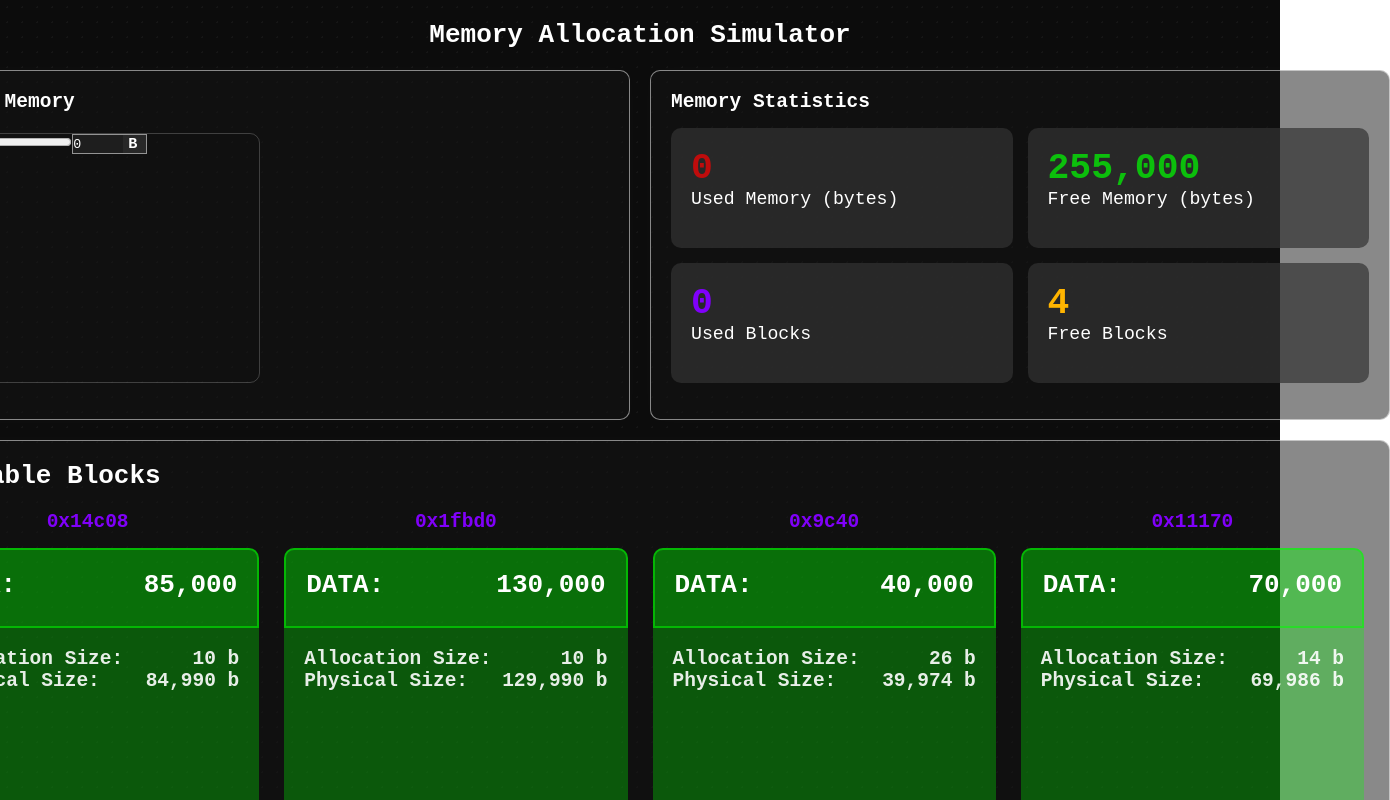
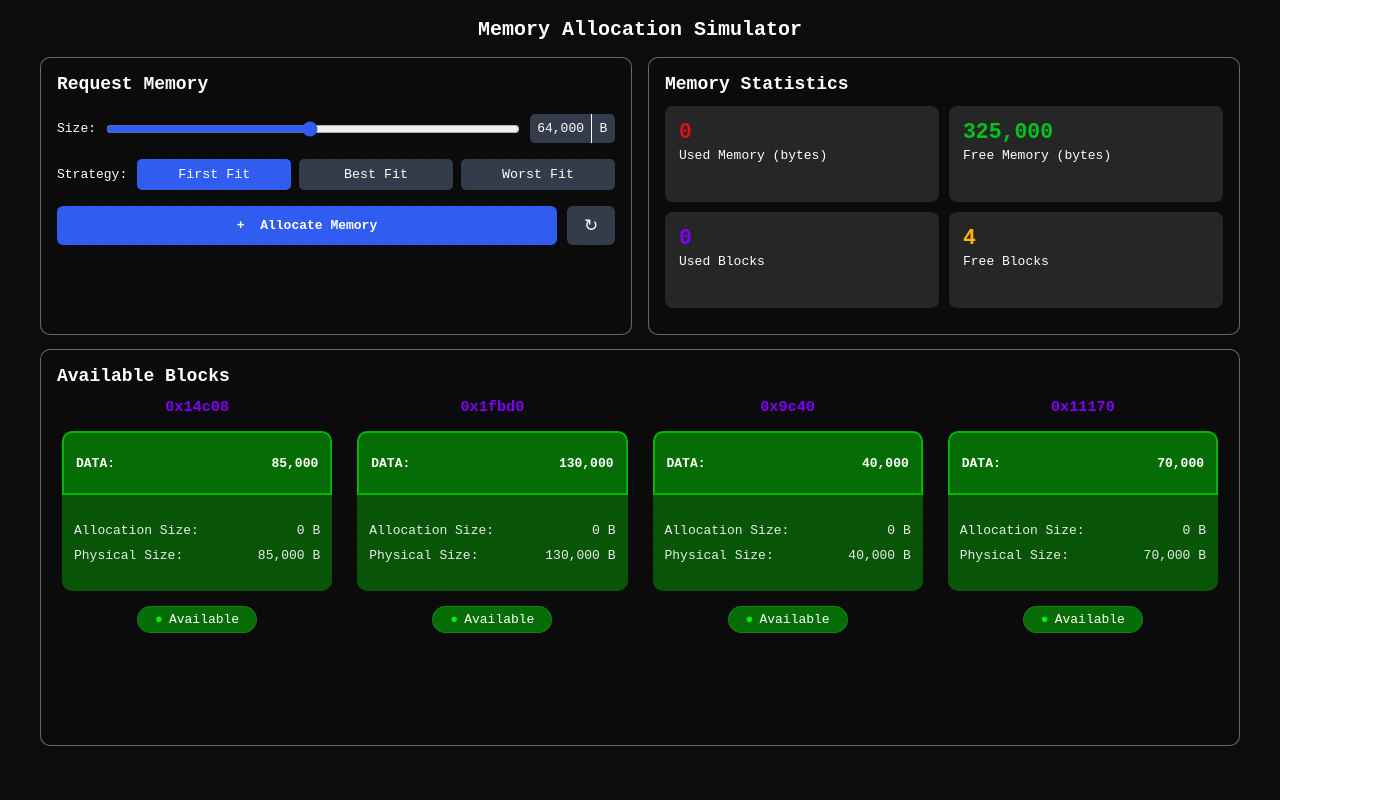
Before and after one commit to ItsAulric/Memory-Allocation-Simulator, a React app in the folder frontend/: page / in a window 1280 px wide. Shown: the top 800 px of the page, 1390 px wide, since content can reach past the window. Built offline with nearby package versions, Linux system fonts and the light colour scheme; the HTML template or start-up script is replaced by a standard one.

Commit message:
feat: complete memory allocation simulator

```diff
--- a/frontend/src/App.css
+++ b/frontend/src/App.css
@@ -1,132 +1,233 @@
 .page-container {
-    width: 100vw;
-    height: 100vh;
-
+    min-height: 100vh;
     color: #fff;
     background-color: #0c0c0c;
-    background-image: radial-gradient(rgba(255, 255, 255, 0.04) 1px, transparent 0);
+    background-image: radial-gradient(rgba(255, 255, 255, 0.035) 1px, transparent 0);
     background-size: 15px 15px;
-
     display: flex;
     flex-direction: column;
+    align-items: center;
+    padding: 18px 24px 24px;
+}
 
-    align-items: center;
-    padding-top: 20px;
+.page-container > h1 {
+    width: min(100%, 1200px);
+    margin-bottom: 16px;
+    font-size: 20px;
+    text-align: center;
+}
+
+.blocks-container,
+.memory-form-container,
+.analytics {
+    border: 1px solid rgba(255, 255, 255, 0.38);
+    border-radius: 10px;
+    background-color: rgba(12, 12, 12, 0.7);
+}
+
+.row,
+.blocks-container {
+    width: min(100%, 1200px);
 }
 
 .row {
-    width: 1500px;
-    height: 350px;
-
-    border-radius: 8px;
-
-    display: flex;
-
-    gap: 20px;
-    margin-top: 20px;
+    display: grid;
+    grid-template-columns: repeat(2, minmax(0, 1fr));
+    gap: 16px;
 }
 
 .memory-form-container,
 .analytics {
-    width: 740px;
-    height: 350px;
+    min-width: 0;
+    min-height: 278px;
+    padding: 16px;
+}
 
-    border: 1px solid rgba(255, 255, 255, 0.5);
-    border-radius: 10px;
-
-    background-color: rgba(20, 20, 20, 0.5);
-    box-shadow: 0 0 20px rgba(255, 255, 255, 0.02);
-
-    padding: 20px;
+.memory-form-container h2,
+.analytics h2,
+.blocks-container h2 {
+    margin-bottom: 12px;
+    font-size: 18px;
 }
 
 .memory-form {
-    width: 50%;
-    height: 250px;
-
-    border: 1px solid rgba(255, 255, 255, 0.2);
-    border-radius: 10px;
-
     display: flex;
-
-    & input[type="range"] {
-        align-self: flex-start;
-    }
-
-    & input[type="text"] {
-        width: 50px;
-        height: 18px;
-
-        color: #fff;
-
-        border: none;
-        background-color: rgba(20, 20, 20, 0.5);
-
-
-    }
-
+    flex-direction: column;
+    gap: 16px;
     margin-top: 20px;
 }
 
-.text-input {
-    width: 75px;
-    height: 20px;
-
-    border: 1px solid rgba(255, 255, 255, 0.5);
-
-    background-color: rgba(50, 50, 50, 0.7);
-
+.size-control,
+.strategy-control,
+.form-actions {
     display: flex;
     align-items: center;
+    gap: 10px;
+}
+
+.size-control input[type="range"] {
+    min-width: 50px;
+    flex: 1;
+    accent-color: #315cf0;
+}
+
+.size-control output {
+    min-width: 55px;
+    border-radius: 5px 0 0 5px ;
+    background-color: #343c4b;
+    padding: 7px;
+    text-align: center;
+}
+.unit {
+    min-width: 55px;
+    border-left: 1px solid rgba(255, 255, 255, 1);
+    border-radius: 0 5px 5px 0;
+    background-color: #343c4b;
+    padding: 7px;
+    text-align: center;
+}
+
+.unit {
+    min-width: 24px;
+    margin-left: -10px;
+}
+
+.strategy-control > span {
+    white-space: nowrap;
+}
+
+.strategy-options {
+    display: flex;
+    flex: 1;
+    gap: 8px;
+}
+
+.strategy-options button,
+.reset-button {
+    color: #fff;
+    border: 0;
+    border-radius: 5px;
+    background-color: #343c4b;
+    padding: 8px 12px;
+    cursor: pointer;
+}
+
+.strategy-options button {
+    flex: 1;
+}
+
+.strategy-options button.selected,
+.allocate-button {
+    background-color: #315cf0;
+}
+
+.form-actions {
+    align-items: stretch;
+}
+
+.allocate-button,
+.reset-button {
+    color: #fff;
+    border: 0;
+    border-radius: 6px;
+    font: inherit;
+    cursor: pointer;
+}
+
+.allocate-button {
+    flex: 1;
+    padding: 12px;
+    font-weight: bold;
+}
+
+.reset-button {
+    min-width: 48px;
+    font-size: 1.3rem;
+}
+
+.allocation-error {
+    color: #ff7777;
 }
 
 .grid-container {
-    font-size: 1.4rem;
-
     display: grid;
-    grid-template-columns: repeat(2, 1fr);
-    grid-template-rows: repeat(2, 1fr);
-
-    gap: 15px;
-    margin: 15px 0 0;
+    grid-template-columns: repeat(2, minmax(0, 1fr));
+    gap: 10px;
+    margin: 0;
 }
 
 .grid-item {
-    height: 120px;
-
-    border-radius: 10px;
-
-    background-color: rgba(50, 50, 50, 0.7);
-
-    padding: 20px;
+    min-height: 96px;
+    border-radius: 8px;
+    background-color: #262626;
+    padding: 14px;
 }
 
 .grid-item dd {
-    font-size: 2em;
+    margin: 0 0 4px;
+    font-size: 1.65rem;
     font-weight: bold;
 }
 
+.used-memory {
+    color: #df1010;
+}
+
+.free-memory {
+    color: #00c51a;
+}
+
+.used-blocks {
+    color: #8000fa;
+}
+
+.free-blocks {
+    color: #ffb400;
+}
+
 .blocks-container {
-    width: 1500px;
-    height: 500px;
-
-    border: 1px solid rgba(255, 255, 255, 0.5);
-    border-radius: 10px;
-
-    background-color: rgba(20, 20, 20, 0.5);
-    box-shadow: 0 0 20px rgba(255, 255, 255, 0.02);
-
-    padding: 20px;
-    margin-top: 20px;
+    min-height: 397px;
+    padding: 16px;
+    margin-top: 14px;
 }
 
 .available-blocks-container {
-    width: auto;
-    height: 400px;
+    display: grid;
+    grid-template-columns: repeat(4, minmax(0, 1fr));
+    gap: 15px;
+}
 
-    display: grid;
-    grid-template-columns: repeat(4, 1fr);
+@media (max-width: 800px) {
+    .row {
+        grid-template-columns: 1fr;
+    }
 
-    gap: 15px;
-    margin-top: 20px;
+    .available-blocks-container {
+        grid-template-columns: repeat(2, minmax(0, 1fr));
+    }
 }
+
+@media (max-width: 480px) {
+    .page-container {
+        padding: 14px;
+    }
+
+    .memory-form-container,
+    .analytics,
+    .blocks-container {
+        padding: 14px;
+    }
+
+    .strategy-control {
+        align-items: flex-start;
+        flex-direction: column;
+    }
+
+    .strategy-options {
+        width: 100%;
+    }
+
+    .available-blocks-container {
+        grid-template-columns: 1fr;
+    }
+}
--- a/frontend/src/App.jsx
+++ b/frontend/src/App.jsx
@@ -1,110 +1,131 @@
-import { useState, useEffect } from 'react';
+import { useState } from 'react';
 
-import './App.css'
+import './App.css';
 import AvailableBlocks from './Components/AvailableBlocks/AvailableBlocks';
 
+const initialBlocks = [
+    { id: 1, block_size: 85000 },
+    { id: 2, block_size: 130000 },
+    { id: 3, block_size: 40000 },
+    { id: 4, block_size: 70000 }
+];
+const strategies = ['First Fit', 'Best Fit', 'Worst Fit'];
+const totalMemory = initialBlocks.reduce((total, block) => total + block.block_size, 0);
+
 export default function App() {
-    const [usedMemory, setUsedMemory] = useState(0);
-    const formattedUsedMemory = usedMemory.toLocaleString();
-    const [freeMemory, setFreeMemory] = useState(255000);
-    const formattedFreeMemory = freeMemory.toLocaleString();
+    const [blocks, setBlocks] = useState(initialBlocks);
+    const [memorySize, setMemorySize] = useState(64000);
+    const [strategy, setStrategy] = useState(strategies[0]);
+    const [error, setError] = useState('');
+    const usedMemory = blocks.reduce((total, block) => total + (block.allocation || 0), 0);
+    const usedBlocks = blocks.filter(block => block.allocation).length;
 
-    const [usedBlocks, setUsedBlocks] = useState(0);
-    const [freeBlocks, setFreeBlocks] = useState(4);
+    const handleSubmit = (event) => {
+        event.preventDefault();
+        const candidates = blocks.filter(block => !block.allocation && block.block_size >= memorySize);
+        const sortedCandidates = strategy === 'Best Fit'
+            ? candidates.sort((a, b) => a.block_size - b.block_size)
+            : strategy === 'Worst Fit'
+                ? candidates.sort((a, b) => b.block_size - a.block_size)
+                : candidates;
 
-    const availableBlocks = [
-        {
-            id: 1,
-            block_size: 85000
-        },
-        {
-            id: 2,
-            block_size: 130000
-        },
-        {
-            id: 3,
-            block_size: 40000
-        },
-        {
-            id: 4,
-            block_size: 70000
+        if (!sortedCandidates.length) {
+            setError('No available block can fit this request.');
+            return;
         }
-    ];
 
-    const handleSubmit = () => {
+        const selectedBlock = sortedCandidates[0];
+        setBlocks(current => current.map(block =>
+            block.id === selectedBlock.id ? { ...block, allocation: memorySize } : block
+        ));
+        setError('');
+    };
 
-    }
-
-    const [memorySize, setMemorySize] = useState(0);
+    const handleReset = () => {
+        setBlocks(initialBlocks);
+        setError('');
+    };
 
     return (
-        <div className='page-container'>
+        <main className="page-container">
             <h1>Memory Allocation Simulator</h1>
 
-            <div className='row'>
-                <section className='memory-form-container'>
-                    <h1>Request Memory</h1>
+            <div className="row">
+                <section className="memory-form-container">
+                    <h2>Request Memory</h2>
+                    <form onSubmit={handleSubmit} className="memory-form">
+                        <div className="size-control">
+                            <label htmlFor="memorySize">Size:</label>
+                            <input
+                                id="memorySize"
+                                type="range"
+                                min="1"
+                                max="130000"
+                                value={memorySize}
+                                onChange={event => setMemorySize(Number(event.target.value))}
+                            />
+                            <output htmlFor="memorySize">{memorySize.toLocaleString()}</output>
+                            <span className="unit">B</span>
+                        </div>
 
-                    <form onSubmit='' className='memory-form'>
-                        <label htmlFor="memorySize">Size</label>
-                        <input
-                            id='memorySize'
-                            type="range"
-                            min={0}
-                            max={1024}
-                            value={memorySize}
-                            onChange={(e) => setMemorySize(Number(e.target.value))}
-                        />
+                        <div className="strategy-control">
+                            <span>Strategy:</span>
+                            <div className="strategy-options">
+                                {strategies.map(option => (
+                                    <button
+                                        key={option}
+                                        type="button"
+                                        className={strategy === option ? 'selected' : ''}
+                                        aria-pressed={strategy === option}
+                                        onClick={() => setStrategy(option)}
+                                    >
+                                        {option}
+                                    </button>
+                                ))}
+                            </div>
+                        </div>
 
-                        <div className='text-input'>
-                            <input
-                                type="text"
-                                min={1}
-                                max={1024}
-                                value={memorySize}
-                                onChange={(e) => setMemorySize(Number(e.target.value))}
-                            />
-                            <h3 style={{marginLeft: 5}}>B</h3>
+                        <div className="form-actions">
+                            <button type="submit" className="allocate-button">+&nbsp; Allocate Memory</button>
+                            <button type="button" className="reset-button" onClick={handleReset} aria-label="Reset allocations">
+                                ↻
+                            </button>
                         </div>
+                        {error && <p className="allocation-error" role="alert">{error}</p>}
                     </form>
-                    <div className='created-blocks-container'>
-
-                    </div>
                 </section>
 
-                <section className='analytics'>
-                    <h1>Memory Statistics</h1>
-
-                    <dl className='grid-container'>
-                        <div className='grid-item'>
-                            <dd style={{color: 'rgba(255, 0, 0, 0.7)'}}>{formattedUsedMemory}</dd>
+                <section className="analytics">
+                    <h2>Memory Statistics</h2>
+                    <dl className="grid-container">
+                        <div className="grid-item">
+                            <dd className="used-memory">{usedMemory.toLocaleString()}</dd>
                             <dt>Used Memory (bytes)</dt>
                         </div>
-                        <div className='grid-item'>
-                            <dd style={{color: 'rgba(0, 255, 0, 0.7)'}}>{formattedFreeMemory}</dd>
+                        <div className="grid-item">
+                            <dd className="free-memory">{(totalMemory - usedMemory).toLocaleString()}</dd>
                             <dt>Free Memory (bytes)</dt>
                         </div>
-                        <div className='grid-item'>
-                            <dd style={{color: 'rgba(128, 0, 250)'}}>{usedBlocks}</dd>
+                        <div className="grid-item">
+                            <dd className="used-blocks">{usedBlocks}</dd>
                             <dt>Used Blocks</dt>
                         </div>
-                        <div className='grid-item'>
-                            <dd style={{color: 'rgba(255, 180, 0)'}}>{freeBlocks}</dd>
+                        <div className="grid-item">
+                            <dd className="free-blocks">{blocks.length - usedBlocks}</dd>
                             <dt>Free Blocks</dt>
                         </div>
                     </dl>
                 </section>
             </div>
 
-            <div className='blocks-container'>
-                <h1>Available Blocks</h1>
-                <div className='available-blocks-container'>
-                    {availableBlocks.map(block => (
-                        <AvailableBlocks key={block.id} value={block.block_size}/>
+            <section className="blocks-container">
+                <h2>Available Blocks</h2>
+                <div className="available-blocks-container">
+                    {blocks.map(block => (
+                        <AvailableBlocks key={block.id} value={block.block_size} allocation={block.allocation || 0} />
                     ))}
                 </div>
-
-            </div>
-        </div>
-    )
+            </section>
+        </main>
+    );
 }
--- a/frontend/src/Components/AvailableBlocks/AvailableBlocks.css
+++ b/frontend/src/Components/AvailableBlocks/AvailableBlocks.css
@@ -1,61 +1,76 @@
 .available-block {
     width: 100%;
-    height: auto;
-
+    min-width: 0;
+    color: #fff;
     border-radius: 10px;
-
-
     display: flex;
     flex-direction: column;
     align-items: center;
+    padding: 0 5px;
+}
 
-    padding: 0 5px;
+.available-block h3 {
+    color: rgb(128, 0, 250);
 }
 
 .block-details {
     width: 100%;
-    height: 80px;
-
+    min-height: 64px;
     border: 2px solid rgba(0, 255, 0, 0.5);
     border-radius: 10px 10px 0 0;
-
     background-color: rgba(0, 255, 0, 0.4);
-
     display: flex;
     justify-content: space-between;
-
-    padding: 20px;
+    align-items: center;
+    padding: 12px;
     margin-top: 15px;
 }
 
 .allocation-data {
     width: 100%;
-    height: 200px;
-
+    min-height: 96px;
     color: rgba(255, 255, 255, 0.9);
-
     border-radius: 0 0 10px 10px;
-
     background-color: rgba(0, 255, 0, 0.3);
-
     display: flex;
     flex-direction: column;
+    justify-content: center;
+    gap: 10px;
+    padding: 12px;
+}
 
-    padding: 20px;
+.allocation-data div {
+    display: flex;
+    justify-content: space-between;
+    gap: 8px;
 }
 
 .status {
-    width: 100px;
-
+    width: 120px;
     border: 1px solid rgba(255, 255, 255, 0.09);
     border-radius: 25px;
-
     background-color: rgba(0, 255, 0, 0.4);
-
-    display: flex;;
+    display: flex;
     justify-content: center;
-
     gap: 6px;
-    padding: 5px 0px;
+    padding: 5px 0;
     margin-top: 15px;
 }
+
+.used .block-details {
+    border-color: rgba(255, 0, 0, 0.7);
+    background-color: rgba(255, 0, 0, 0.4);
+}
+
+.used .allocation-data,
+.used .status {
+    background-color: rgba(255, 0, 0, 0.3);
+}
+
+.used .status span:first-child {
+    color: rgba(255, 0, 0, 0.9);
+}
+
+.available-block:not(.used) .status span:first-child {
+    color: rgba(0, 255, 0, 0.9);
+}
--- a/frontend/src/Components/AvailableBlocks/AvailableBlocks.jsx
+++ b/frontend/src/Components/AvailableBlocks/AvailableBlocks.jsx
@@ -1,49 +1,30 @@
-import { useState, useEffect } from 'react';
-
 import './AvailableBlocks.css';
 
-export default function AvailableBlocks(props) {
-    const blockSize = props.value;
-    const formattedBlockSize = blockSize.toLocaleString();
-    const address = blockSize.toString(16);
-
-    const numbers = [10, 14, 26, 19];
-    const randomNumber = numbers[Math.floor(Math.random() * numbers.length)];
-    const physicalSize = blockSize - randomNumber;
-    const formattedPhysicalSize = physicalSize.toLocaleString();
-
-    const [isUsed, setIsUsed] = useState(false);
-    useEffect(() => {
-        const checkBlock = () => {
-            if (props.used === true) setIsUsed(true);
-        }
-        checkBlock();
-    }, [])
+export default function AvailableBlocks({ value, allocation }) {
+    const isUsed = allocation > 0;
+    const physicalSize = value - allocation;
 
     return (
-        <div className='available-block'>
-            <h2 style={{ color: 'rgba(128, 0, 250)' }}>0x{address}</h2>
-            <div className='block-details'>
-                <h1>DATA:</h1>
-                <h1>{formattedBlockSize}</h1>
+        <article className={`available-block ${isUsed ? 'used' : ''}`}>
+            <h3>0x{value.toString(16)}</h3>
+            <div className="block-details">
+                <strong>DATA:</strong>
+                <strong>{value.toLocaleString()}</strong>
             </div>
-
-            <div className='allocation-data'>
-                <div style={{display: 'flex', justifyContent: 'space-between'}}>
-                    <h2>Allocation Size:</h2>
-                    <h2>{randomNumber} b</h2>
+            <div className="allocation-data">
+                <div>
+                    <span>Allocation Size:</span>
+                    <span>{allocation.toLocaleString()} B</span>
                 </div>
-                <div style={{display: 'flex', justifyContent: 'space-between'}}>
-                    <h2>Physical Size:</h2>
-                    <h2>{formattedPhysicalSize} b</h2>
+                <div>
+                    <span>Physical Size:</span>
+                    <span>{physicalSize.toLocaleString()} B</span>
                 </div>
-
             </div>
-
-            <div className='status'>
-                <p style={{ color: 'rgba(0, 255, 0, 0.9)' }}>&#9679;</p>
-                <p>Available</p>
+            <div className="status">
+                <span aria-hidden="true">●</span>
+                <span>{isUsed ? 'Allocated' : 'Available'}</span>
             </div>
-        </div>
-    )
+        </article>
+    );
 }
```
